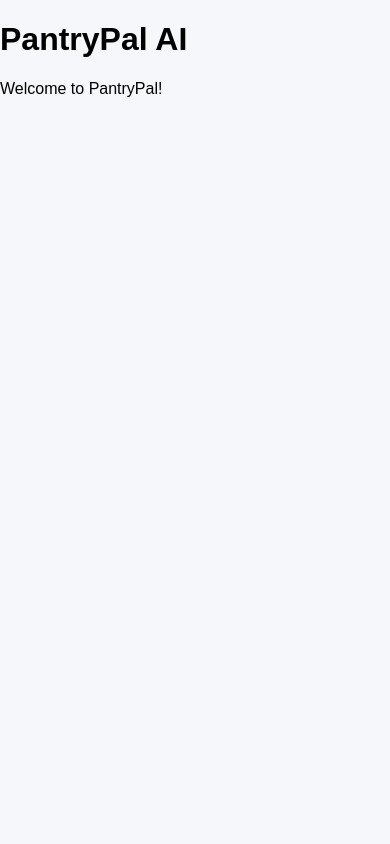
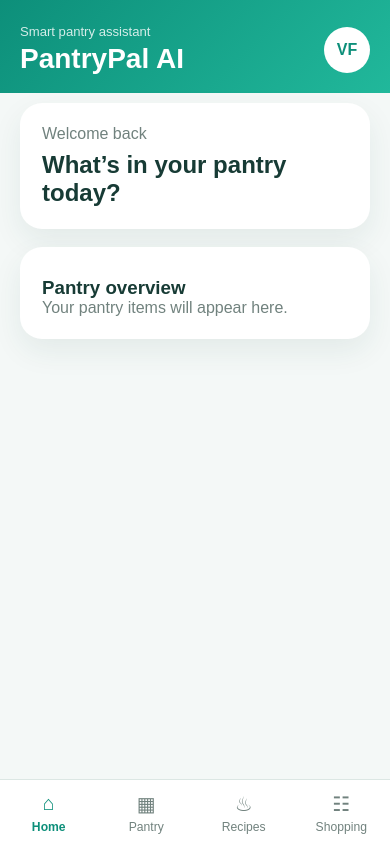
Before and after one commit to veronica-foltz/pantrypal-ai, a React app in the folder frontend/: page / in a window 390 px wide. Built offline with nearby package versions, Linux system fonts and the light colour scheme; the HTML template or start-up script is replaced by a standard one.

Commit message:
Add mobile app shell and bottom navigation

```diff
--- a/frontend/src/App.css
+++ b/frontend/src/App.css
@@ -1,3 +1,125 @@
 * {
   box-sizing: border-box;
 }
+
+button {
+  font: inherit;
+}
+
+.app-shell {
+  min-height: 100vh;
+  background: #f4f8f7;
+  color: #173b35;
+  padding-bottom: 88px;
+}
+
+.top-header {
+  display: flex;
+  align-items: center;
+  justify-content: space-between;
+  padding: 24px 20px 18px;
+  background: linear-gradient(135deg, #0d8f7a, #21b89b);
+  color: white;
+}
+
+.top-header h1 {
+  margin: 4px 0 0;
+  font-size: 1.75rem;
+}
+
+.eyebrow {
+  margin: 0;
+  font-size: 0.82rem;
+  opacity: 0.82;
+}
+
+.profile-button {
+  width: 46px;
+  height: 46px;
+  border: none;
+  border-radius: 50%;
+  background: white;
+  color: #0d8f7a;
+  font-weight: 800;
+  cursor: pointer;
+}
+
+.app-content {
+  display: grid;
+  gap: 18px;
+  max-width: 760px;
+  margin: 0 auto;
+  padding: 20px;
+}
+
+.welcome-card,
+.placeholder-card {
+  border-radius: 22px;
+  background: white;
+  padding: 22px;
+  box-shadow: 0 12px 30px rgba(25, 77, 68, 0.08);
+}
+
+.welcome-card {
+  margin-top: -10px;
+}
+
+.welcome-card p,
+.placeholder-card p {
+  margin: 0;
+  color: #71827e;
+}
+
+.welcome-card h2,
+.placeholder-card h3 {
+  margin: 8px 0 0;
+}
+
+.bottom-nav {
+  position: fixed;
+  right: 0;
+  bottom: 0;
+  left: 0;
+  z-index: 10;
+  display: grid;
+  grid-template-columns: repeat(4, 1fr);
+  border-top: 1px solid #dce7e4;
+  background: rgba(255, 255, 255, 0.96);
+  backdrop-filter: blur(12px);
+}
+
+.nav-item {
+  display: grid;
+  justify-items: center;
+  gap: 4px;
+  border: 0;
+  background: transparent;
+  color: #71827e;
+  padding: 12px 6px 10px;
+  cursor: pointer;
+  font-size: 0.76rem;
+}
+
+.nav-icon {
+  font-size: 1.25rem;
+}
+
+.nav-item.active {
+  color: #0d8f7a;
+  font-weight: 700;
+}
+
+@media (min-width: 700px) {
+  .app-shell {
+    max-width: 860px;
+    margin: 0 auto;
+    box-shadow: 0 0 40px rgba(17, 61, 53, 0.12);
+  }
+
+  .bottom-nav {
+    right: 50%;
+    left: 50%;
+    width: min(860px, 100%);
+    transform: translateX(-50%);
+  }
+}
--- a/frontend/src/App.jsx
+++ b/frontend/src/App.jsx
@@ -1,8 +1,52 @@
+import "./App.css";
+
 function App() {
   return (
-    <div>
-      <h1>PantryPal AI</h1>
-      <p>Welcome to PantryPal!</p>
+    <div className="app-shell">
+      <header className="top-header">
+        <div>
+          <p className="eyebrow">Smart pantry assistant</p>
+          <h1>PantryPal AI</h1>
+        </div>
+
+        <button className="profile-button" aria-label="Open profile">
+          VF
+        </button>
+      </header>
+
+      <main className="app-content">
+        <section className="welcome-card">
+          <p>Welcome back</p>
+          <h2>What’s in your pantry today?</h2>
+        </section>
+
+        <section className="placeholder-card">
+          <h3>Pantry overview</h3>
+          <p>Your pantry items will appear here.</p>
+        </section>
+      </main>
+
+      <nav className="bottom-nav" aria-label="Main navigation">
+        <button className="nav-item active">
+          <span className="nav-icon">⌂</span>
+          <span>Home</span>
+        </button>
+
+        <button className="nav-item">
+          <span className="nav-icon">▦</span>
+          <span>Pantry</span>
+        </button>
+
+        <button className="nav-item">
+          <span className="nav-icon">♨</span>
+          <span>Recipes</span>
+        </button>
+
+        <button className="nav-item">
+          <span className="nav-icon">☷</span>
+          <span>Shopping</span>
+        </button>
+      </nav>
     </div>
   );
 }
```
